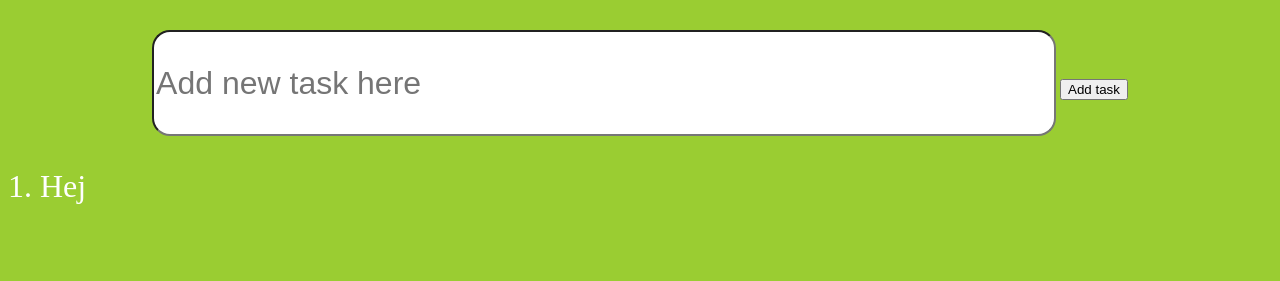
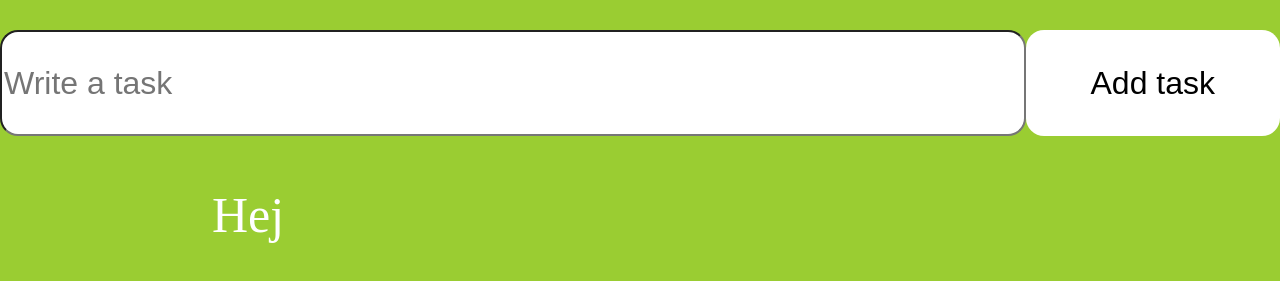
Before and after one commit to carlsylvan/collab, a website built with Parcel: page src/index.html in a window 1280 px wide. Shown: the part 95-376 px from the top of the page. Built offline with nearby package versions, Linux system fonts and the light colour scheme.

Commit message:
first style

```diff
--- a/src/index.html
+++ b/src/index.html
@@ -14,7 +14,7 @@
     </header>
     <main>
     <form>
-      <input type="text" id="myInput" placeholder="Add new task here" />
+      <input type="text" id="myInput" placeholder="Write a task" />
       <button type="submit" id="addButton">Add task</button>
     </form>
     <ol id="taskList">
--- a/src/scss/main.scss
+++ b/src/scss/main.scss
@@ -12,23 +12,35 @@ body {
             text-align: center;
         }
     }
-    form {
+    main {
+        display: flex;
+        flex-direction: column;
+        align-items: center;
+        form {
         width: 100%;
         text-align: center;
-    #myInput {
+        display: flex;
+        justify-content: center;
+        button {
+            background-color: white;
+            border: 0;
+            width: 20%;
+            border-radius: 18px;
+            font-size: xx-large;
+        }
+        #myInput {
         border-radius: 18px;
         outline: none;
-        width: 70%;
+        width: 80%;
         height: 100px;
         font-size: xx-large;
-
-        button {
-            font-size: xx-large;
         }
     }
     }
     ol {
+        width: 70%;
         color: white;
-        font-size: xx-large;
+        font-size: 50px;
+        list-style: none;
     }
 }
```
